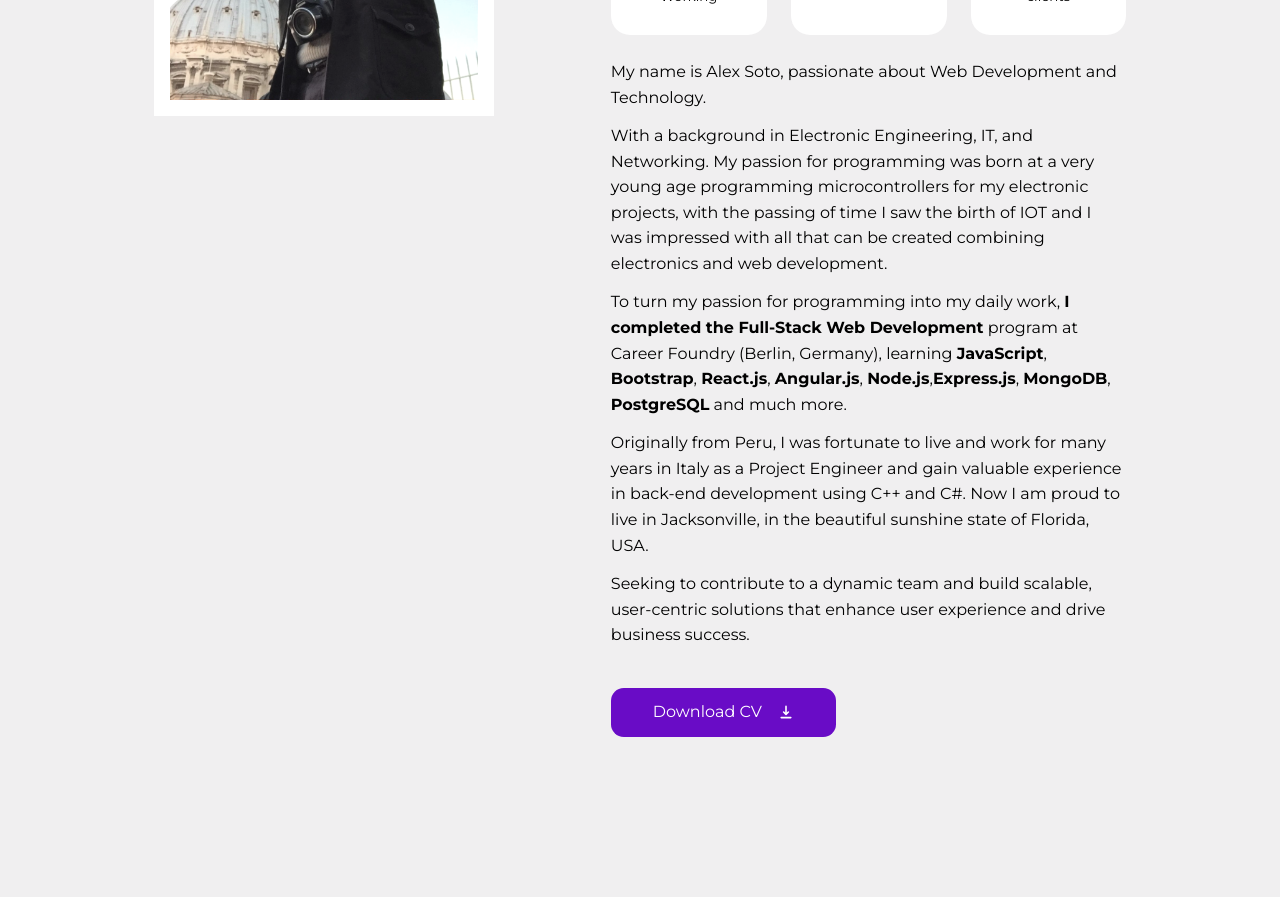
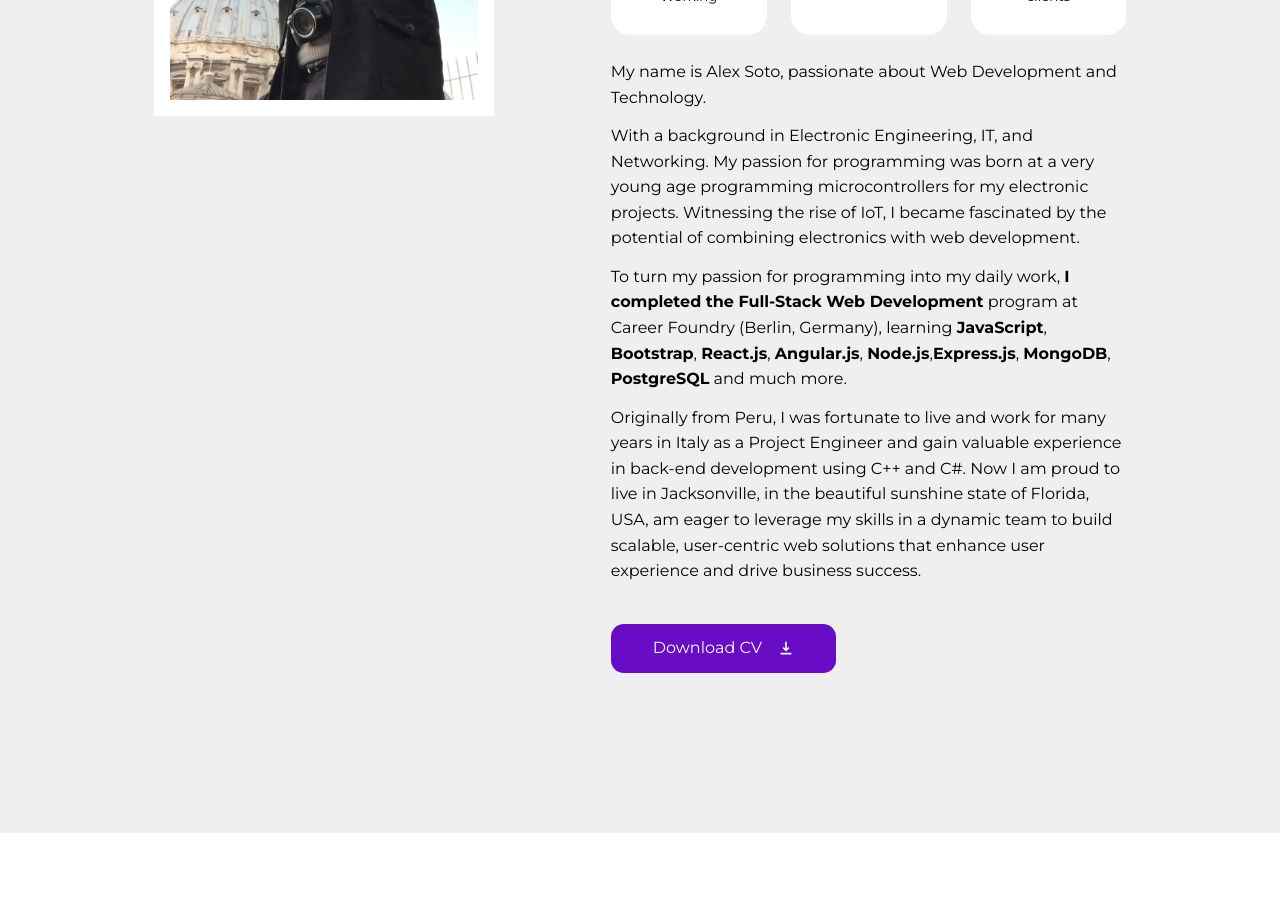
Before and after one commit to lexivn/My-React-Portfolio, a React (Create React App) app: page / in a window 1280 px wide. Shown: the part 1200-2120 px from the top of the page. Built offline with nearby package versions, Linux system fonts and the light colour scheme.

Commit message:
updated the About section

```diff
--- a/src/sections/about/About.jsx
+++ b/src/sections/about/About.jsx
@@ -32,9 +32,9 @@ const About = () => {
           <p>
             With a background in Electronic Engineering, IT, and Networking. My
             passion for programming was born at a very young age programming
-            microcontrollers for my electronic projects, with the passing of
-            time I saw the birth of IOT and I was impressed with all that can be
-            created combining electronics and web development.
+            microcontrollers for my electronic projects. Witnessing the rise of
+            IoT, I became fascinated by the potential of combining electronics
+            with web development.
           </p>
           <p>
             To turn my passion for programming into my daily work,{" "}
@@ -47,11 +47,9 @@ const About = () => {
             Originally from Peru, I was fortunate to live and work for many
             years in Italy as a Project Engineer and gain valuable experience in
             back-end development using C++ and C#. Now I am proud to live in
-            Jacksonville, in the beautiful sunshine state of Florida, USA.
-          </p>
-          <p>
-            Seeking to contribute to a dynamic team and build scalable,
-            user-centric solutions that enhance user experience and drive
+            Jacksonville, in the beautiful sunshine state of Florida, USA, am
+            eager to leverage my skills in a dynamic team to build scalable,
+            user-centric web solutions that enhance user experience and drive
             business success.
           </p>
           <a href={CV} download className="btn primary">
```
